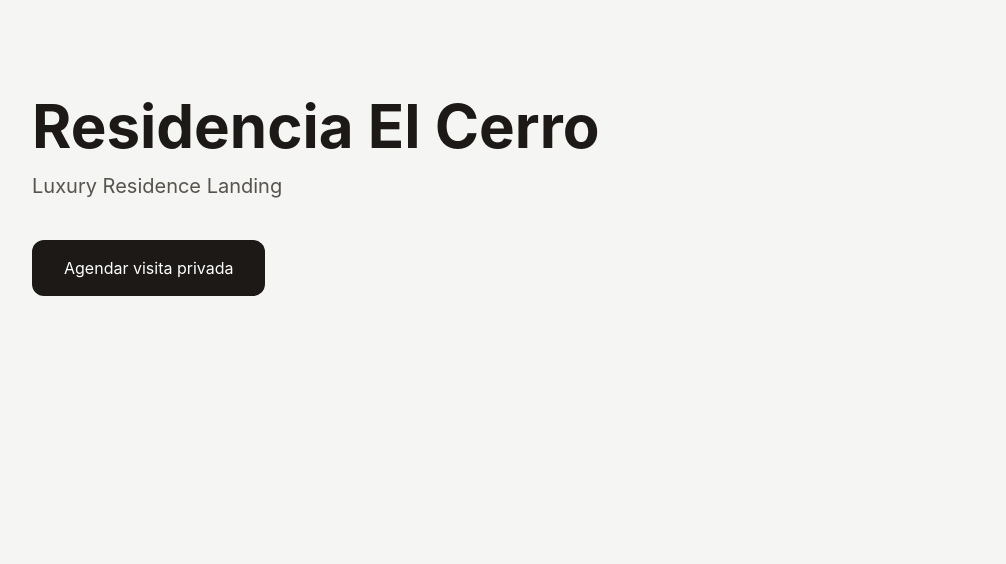
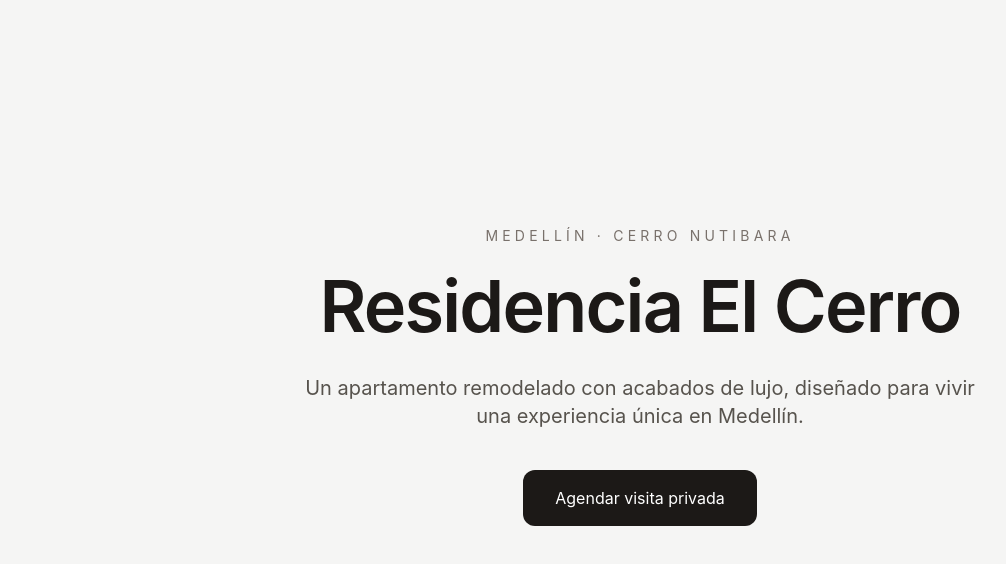
Before and after one commit to Jara84/luxury-residence-landing, a React (Vite) app: page / in a window 1280 px wide. Shown: the top 564 px of the page, without its empty margins (0-1006 px from the left). Built offline with nearby package versions, Linux system fonts and the light colour scheme.

Commit message:
refactor: compose landing using Hero section

```diff
--- a/src/App.tsx
+++ b/src/App.tsx
@@ -1,27 +1,11 @@
 import "./App.css";
 
-import Button from "./components/ui/Button";
-import Container from "./components/ui/Container";
-import Section from "./components/ui/Section";
+import Hero from "./components/sections/Hero";
 
 function App() {
   return (
-    <main className="min-h-screen bg-stone-100">
-      <Section>
-        <Container>
-          <h1 className="text-6xl font-bold text-stone-900">
-            Residencia El Cerro
-          </h1>
-
-          <p className="mt-4 text-xl text-stone-600">
-            Luxury Residence Landing
-          </p>
-
-          <div className="mt-10">
-            <Button>Agendar visita privada</Button>
-          </div>
-        </Container>
-      </Section>
+    <main className="bg-stone-100">
+      <Hero />
     </main>
   );
 }
```
